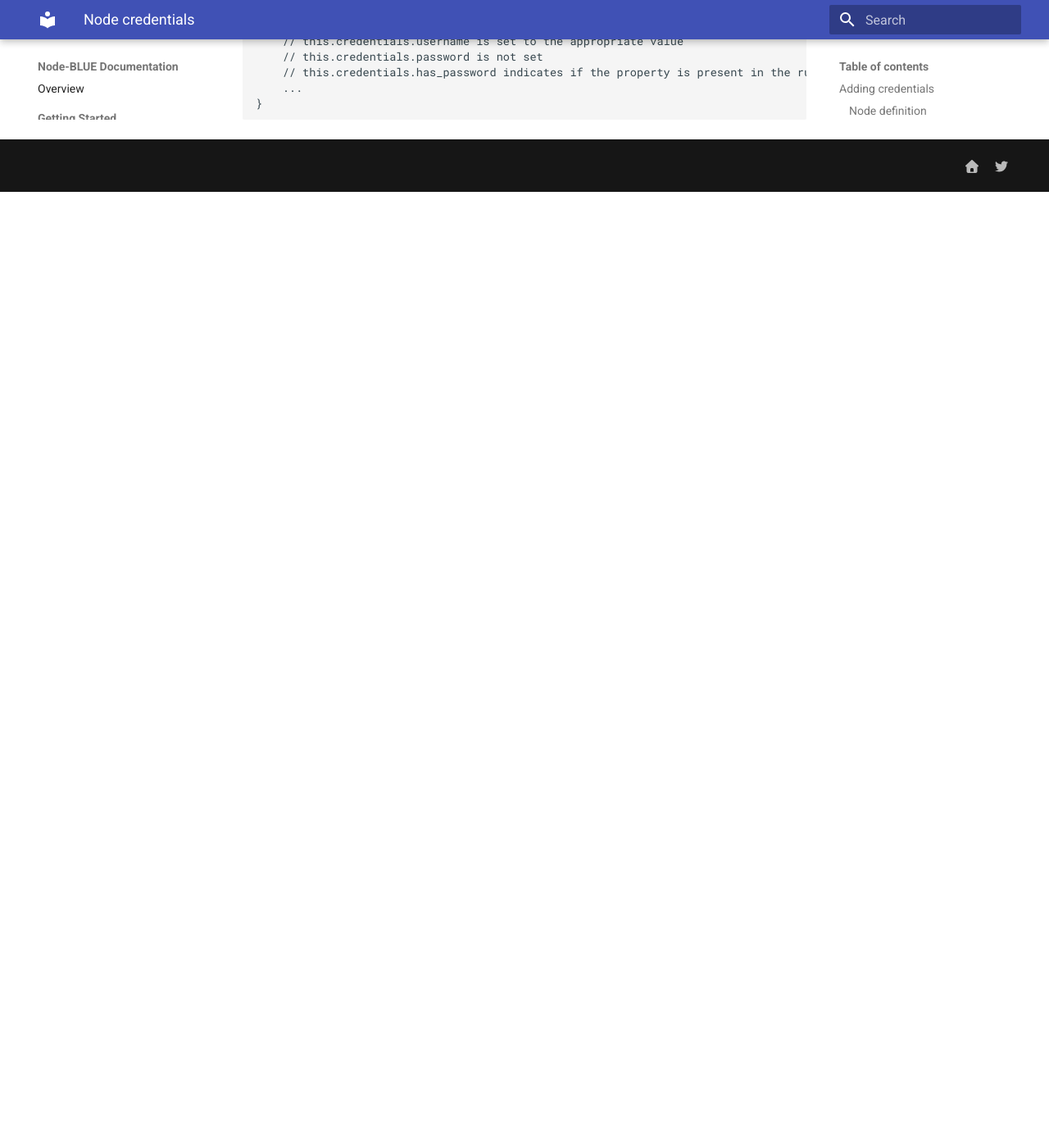
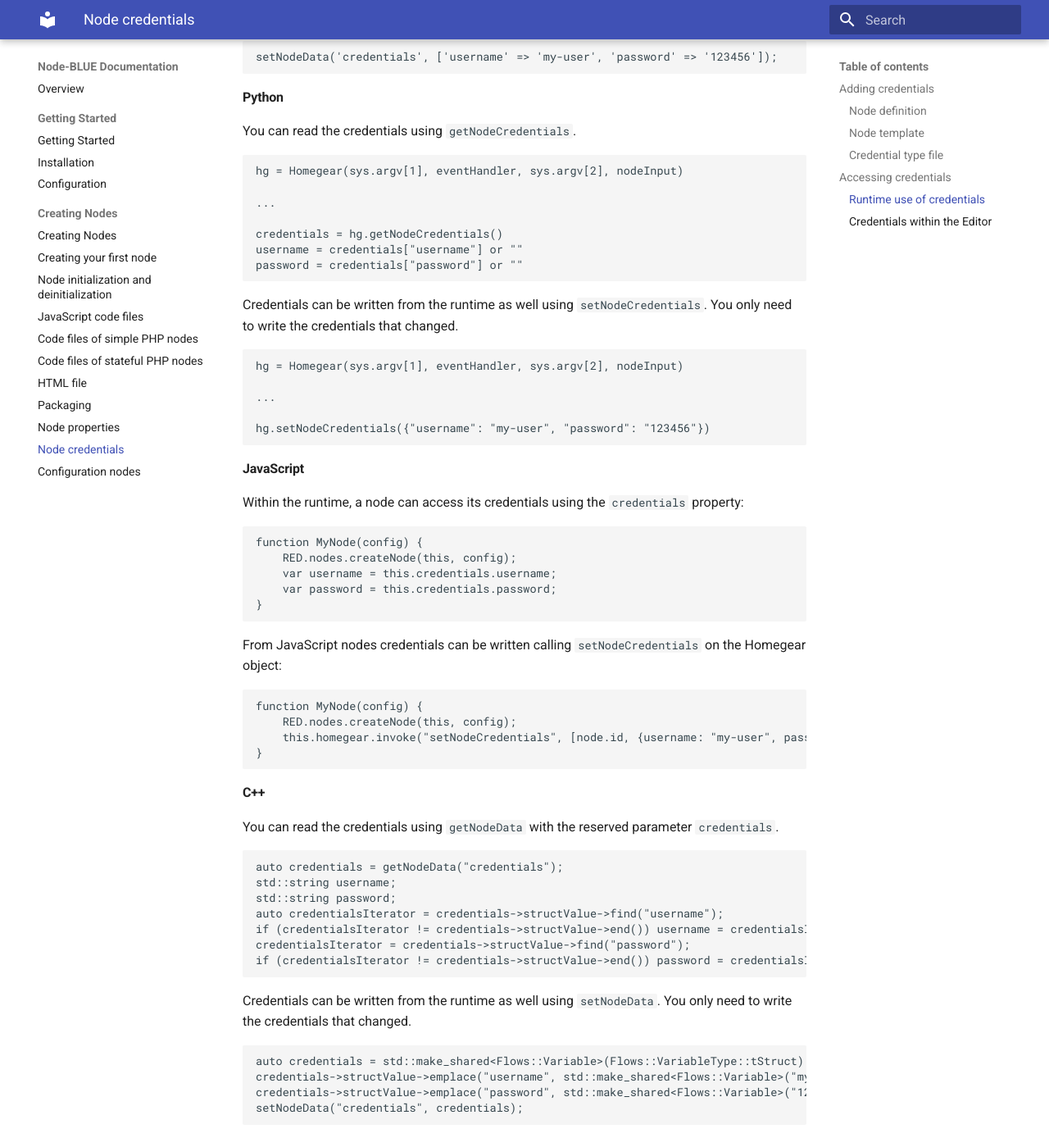
Before and after one commit to Homegear/node-blue-doc, an MkDocs documentation site: the page built from docs/creating_nodes/node_credentials.md, in a window 1280 px wide and 1400 px high, scrolled down 1626 px. Shown: the whole window at 82% size. Built offline with MkDocs 1.6.1 and Material for MkDocs 9.7.7, drawn with Linux system fonts in a browser that asks for light colours; before the commit the page ends 1860 px from its top, so only the background shows below that; some of the changed text lies outside the part shown.

Commit message:
Finished credentials

````diff
--- a/docs/creating_nodes/node_credentials.md
+++ b/docs/creating_nodes/node_credentials.md
@@ -52,7 +52,91 @@ The runtime needs to know the credential types. For this a file named `<type>.cr
 
 ### Runtime use of credentials
 
-Todo
+Within the runtime, credentials are fully accessible.
+
+#### PHP
+
+You can read the credentials using `getNodeData` with the reserved parameter `credentials`.
+
+```php
+$credentials = $this->getNodeData('credentials');
+$username = $credentials['username'] ?? '';
+$password = $credentials['password'] ?? '';
+```
+
+Credentials can be written from the runtime as well using `setNodeData`. You only need to write the credentials that changed.
+
+```php
+setNodeData('credentials', ['username' => 'my-user', 'password' => '123456']);
+```
+
+#### Python
+
+You can read the credentials using `getNodeCredentials`.
+
+```python
+hg = Homegear(sys.argv[1], eventHandler, sys.argv[2], nodeInput)
+
+...
+
+credentials = hg.getNodeCredentials()
+username = credentials["username"] or ""
+password = credentials["password"] or ""
+```
+
+Credentials can be written from the runtime as well using `setNodeCredentials`. You only need to write the credentials that changed.
+
+```python
+hg = Homegear(sys.argv[1], eventHandler, sys.argv[2], nodeInput)
+
+...
+
+hg.setNodeCredentials({"username": "my-user", "password": "123456"})
+```
+
+#### JavaScript
+
+Within the runtime, a node can access its credentials using the `credentials` property:
+
+```javascript
+function MyNode(config) {
+    RED.nodes.createNode(this, config);
+    var username = this.credentials.username;
+    var password = this.credentials.password;
+}
+```
+
+From JavaScript nodes credentials can be written calling `setNodeCredentials` on the Homegear object:
+
+```javascript
+function MyNode(config) {
+    RED.nodes.createNode(this, config);
+    this.homegear.invoke("setNodeCredentials", [node.id, {username: "my-user", password: "123456"}]);
+}
+```
+
+#### C++
+
+You can read the credentials using `getNodeData` with the reserved parameter `credentials`.
+
+```c++
+auto credentials = getNodeData("credentials");
+std::string username;
+std::string password;
+auto credentialsIterator = credentials->structValue->find("username");
+if (credentialsIterator != credentials->structValue->end()) username = credentialsIterator->second->stringValue;
+credentialsIterator = credentials->structValue->find("password");
+if (credentialsIterator != credentials->structValue->end()) password = credentialsIterator->second->stringValue;
+```
+
+Credentials can be written from the runtime as well using `setNodeData`. You only need to write the credentials that changed.
+
+```c++
+auto credentials = std::make_shared<Flows::Variable>(Flows::VariableType::tStruct);
+credentials->structValue->emplace("username", std::make_shared<Flows::Variable>("my-user"));
+credentials->structValue->emplace("password", std::make_shared<Flows::Variable>("123456"));
+setNodeData("credentials", credentials);
+```
 
 ### Credentials within the Editor
 
````
Also changed, not shown: docs/creating_nodes/javascript_code_files.md (+13 -0 lines).
